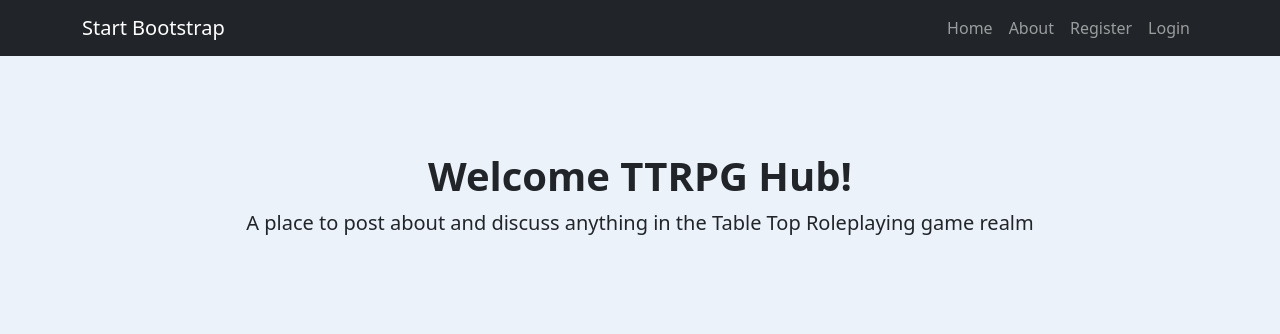
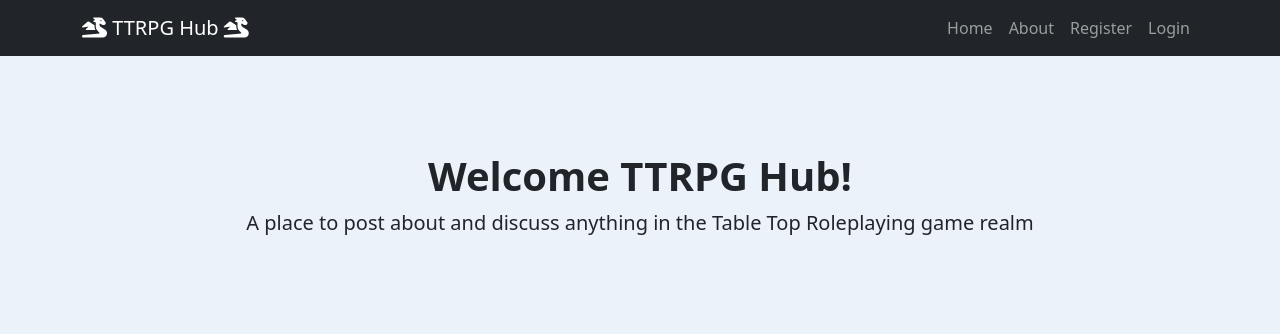
Before and after one commit to Dekeypetey40/TTRPG-Hub, a Django app: page / in a window 1280 px wide. Shown: the top 334 px of the page. Run offline with Django 4.2, Linux system fonts and the light colour scheme; data that the repository does not hold is empty; parts of the project's set-up code (start-up, migrations or seed data) failed here and were passed over; some libraries are stand-ins or nearby versions.

Commit message:
Change font awesome link

```diff
--- a/templates/base.html
+++ b/templates/base.html
@@ -10,7 +10,6 @@
     <meta name="author" content="Kai Michael-Mikhail">
     <title>TTRPG Hub</title>
     <!-- Font Awesome -->
-    <link rel="stylesheet" href="https://cdnjs.cloudflare.com/ajax/libs/font-awesome/5.15.3/css/all.min.css">
     <!-- Bootrap CSS -->
     <link href="https://cdn.jsdelivr.net/npm/bootstrap@5.3.1/dist/css/bootstrap.min.css" rel="stylesheet" integrity="sha384-4bw+/aepP/YC94hEpVNVgiZdgIC5+VKNBQNGCHeKRQN+PtmoHDEXuppvnDJzQIu9" crossorigin="anonymous">
     <!-- Favicon-->
@@ -22,7 +21,7 @@
     <!-- Responsive navbar-->
     <nav class="navbar navbar-expand-lg navbar-dark bg-dark">
         <div class="container">
-            <a class="navbar-brand" href="#!">Start Bootstrap</a>
+            <a class="navbar-brand" href="{% url 'home' %}"><i class="fa-solid fa-dragon"></i> TTRPG Hub <i class="fa-solid fa-dragon"></i></a>
             <button class="navbar-toggler" type="button" data-bs-toggle="collapse" data-bs-target="#navbarSupportedContent" aria-controls="navbarSupportedContent" aria-expanded="false" aria-label="Toggle navigation"><span class="navbar-toggler-icon"></span></button>
             <div class="collapse navbar-collapse" id="navbarSupportedContent">
                 <ul class="navbar-nav ms-auto mb-2 mb-lg-0">
@@ -65,6 +64,6 @@
     </footer>
     <!-- Bootstrap core JS-->
     <script src="https://cdn.jsdelivr.net/npm/bootstrap@5.3.1/dist/js/bootstrap.bundle.min.js" integrity="sha384-HwwvtgBNo3bZJJLYd8oVXjrBZt8cqVSpeBNS5n7C8IVInixGAoxmnlMuBnhbgrkm" crossorigin="anonymous"></script>
-
+    <script src="https://kit.fontawesome.com/2032da95d4.js" crossorigin="anonymous"></script>
 </body>
 </html>
```
